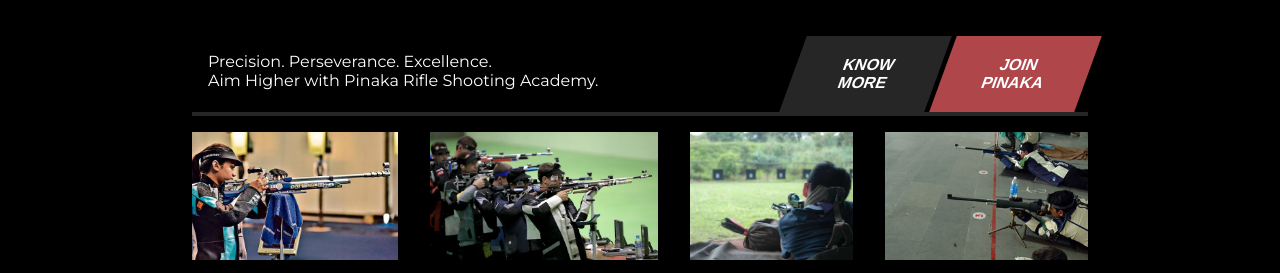
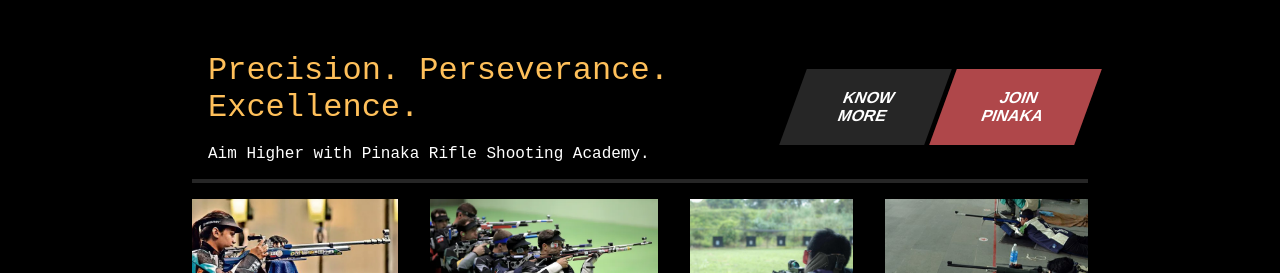
Before and after one commit to KumaranShivam5/pinaka-club, a plain HTML site: page index.html in a window 1280 px wide. Shown: the part 503-776 px from the top of the page. Drawn offline with Linux system fonts and the light colour scheme.

Commit message:
before merge

```diff
--- a/css/main.css
+++ b/css/main.css
@@ -52,17 +52,31 @@
     line-height: 1.5rem;
 }
 
+
+.hero-title-h1{
+  font-family: monospace;
+  font-size: 2rem;
+  color: #ffc05a;
+}
+
+.hero-title-h2{
+    font-family: monospace;
+    font-size: 1rem;
+    color: white;
+}
+
 header {
     /*! background-color: #333; */
     color: #fff;
     /*! padding: 20px; */
-    text-align: center;
+    /* text-align: center; */
   }
 
   .heading-placeholder {
     font-size: 2em;
     padding: 1rem;
     word-break: break-all;
+    color: #ffc05a;
   }
 
   section {
@@ -135,6 +149,7 @@
     display: flex;
     grid-area: hero-title;
     margin: 1rem;
+    flex-direction: column;
 }
 
 .hero-image{
--- a/index.html
+++ b/index.html
@@ -36,7 +36,12 @@
             <img src="images/logo/large-logo-dark.svg" alt="">
         </div>
         <div class="hero-title">
-            Precision. Perseverance. Excellence.<br> Aim Higher with Pinaka Rifle Shooting Academy.
+            <div class="hero-title-h1">
+                Precision. Perseverance. Excellence.
+            </div> <br>
+            <span class="hero-title-h2">
+                Aim Higher with Pinaka Rifle Shooting Academy.
+            </span>
         </div>
         <div class="hero-action">
             <button class="sc-action skewed-button">Know More</button>
```
Also changed, not shown: images/gallery/WhatsApp Image 2024-03-17 at 11.53.35 PM.jpeg (added), images/gallery/WhatsApp Image 2024-03-17 at 11.55.49 PM.jpeg (added), images/gallery/web.png (added).
